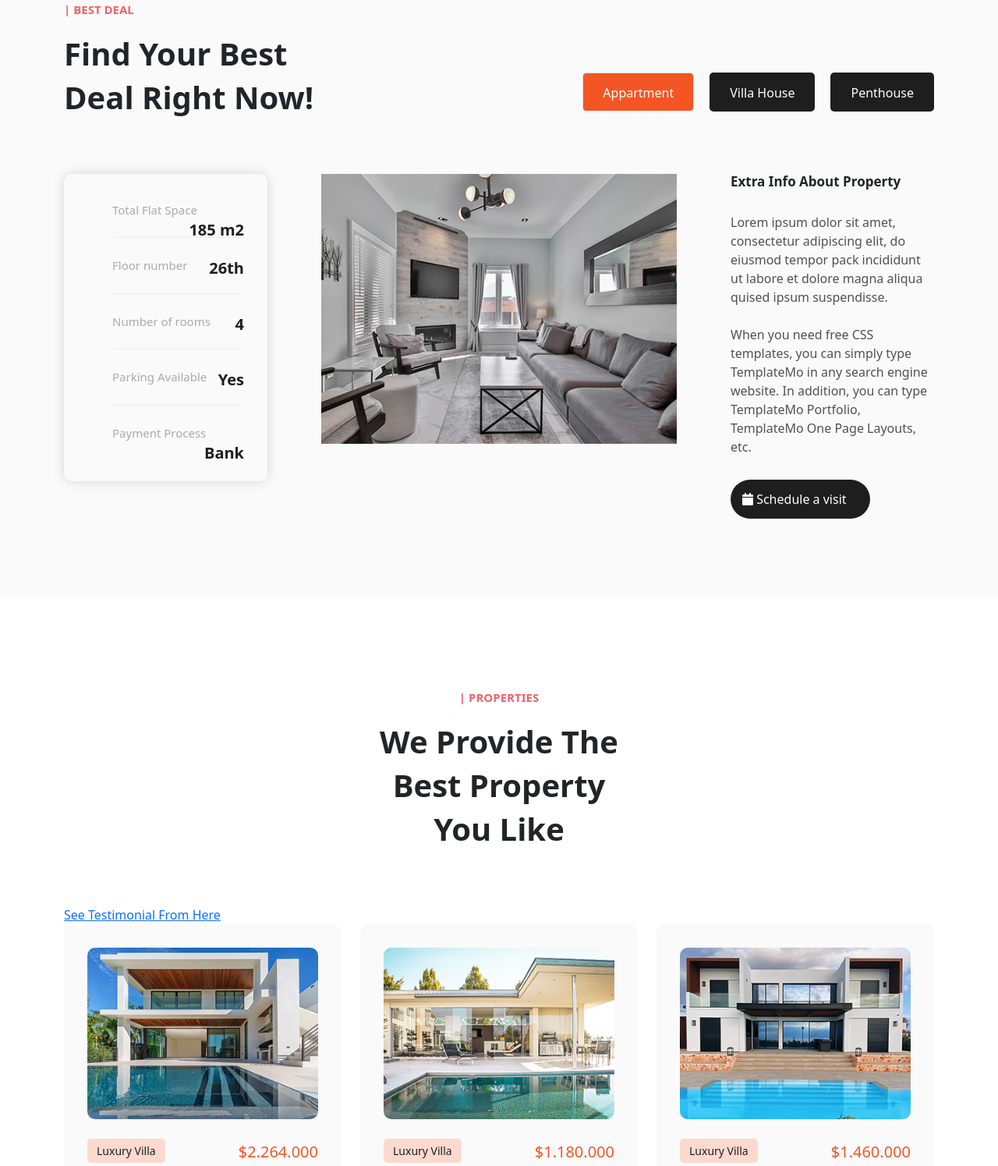
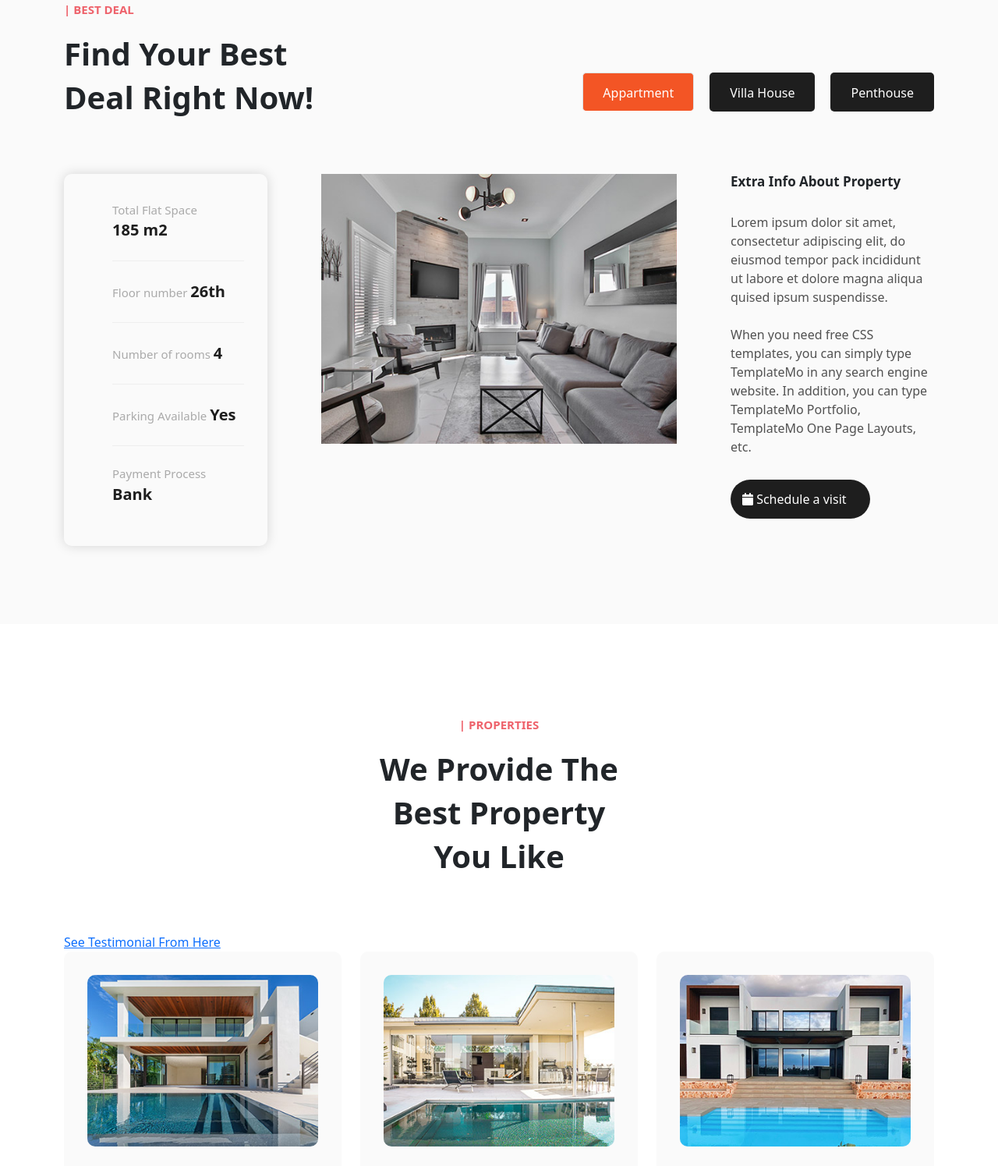
Before and after one commit to k-em-o/Furniture, a plain HTML site: page spicaloffers.html in a window 1280 px wide. Shown: the part 1084-2579 px from the top of the page at 78% size. Drawn offline with nearby package versions, Linux system fonts and the light colour scheme; a web font is replaced by a local one.

Commit message:
انا زهقت

```diff
--- a/assets/style/style.css
+++ b/assets/style/style.css
@@ -1353,7 +1353,7 @@ textarea {
   color: #f35525;
   margin-top: 6px;
   display: inline-block;
-  float: right;
+  /* float: right; */
   margin-top: 30px;
 }
 
@@ -1429,7 +1429,7 @@ textarea {
   font-size: 20px;
   color: #1e1e1e;
   font-weight: 700;
-  float: right;
+  /* float: right; */
   display: inline-block;
 }
 
```
